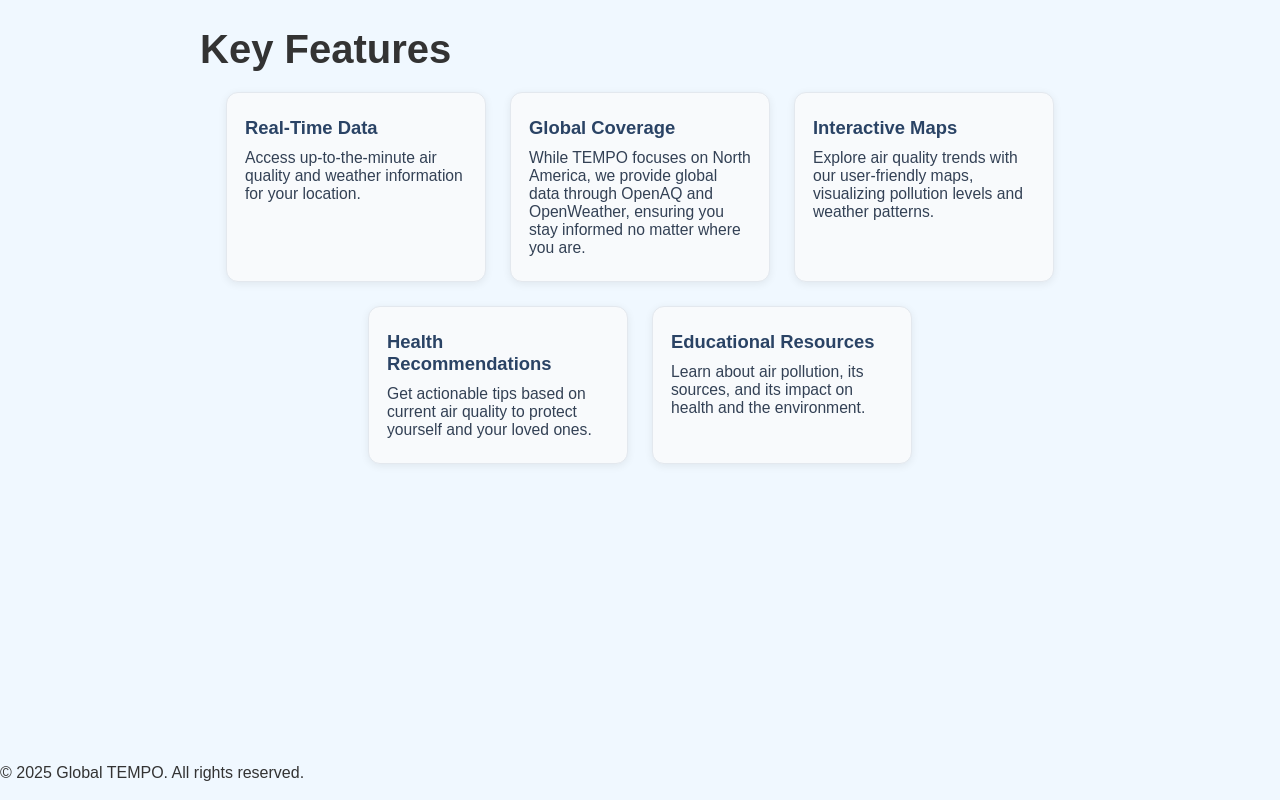
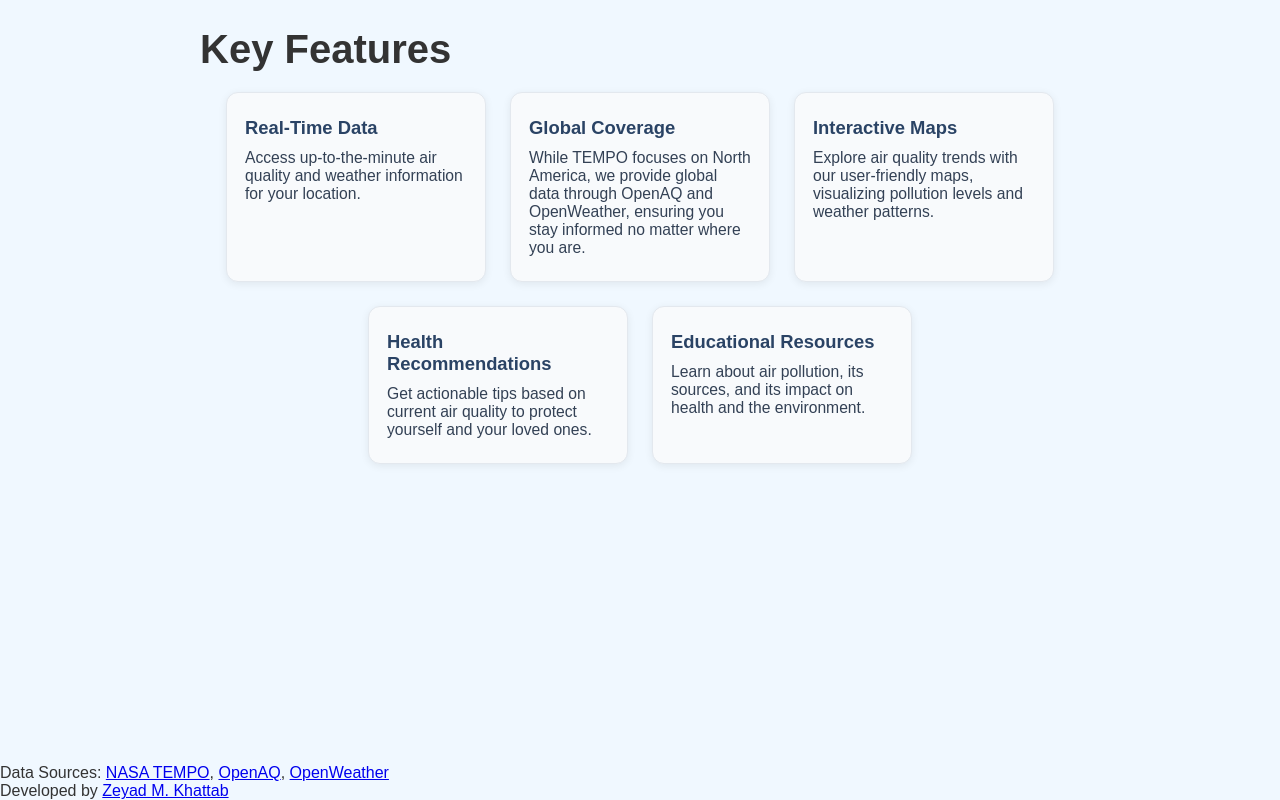
Before and after one commit to ZeyadMNagi/TEMPO-cast, a website: page public/index.html in a window 1280 px wide. Shown: the part 1840-2640 px from the top of the page. Drawn offline with Linux system fonts and the light colour scheme.

Commit message:
feat: Add video guidance on air pollution protection and update footer with data sources and developer credits

```diff
--- a/public/index.html
+++ b/public/index.html
@@ -166,7 +166,16 @@
       <section id="team"></section>
     </main>
     <footer>
-      <p>&copy; 2025 Global TEMPO. All rights reserved.</p>
+      <p>
+        Data Sources:
+        <a href="https://www.nasa.gov/tempo" target="_blank">NASA TEMPO</a>,
+        <a href="https://openaq.org" target="_blank">OpenAQ</a>,
+        <a href="https://openweathermap.org" target="_blank">OpenWeather</a>
+      </p>
+      <p>
+        Developed by
+        <a href="https://zeyad.dev" target="_blank">Zeyad M. Khattab</a>
+      </p>
     </footer>
 
     <script src="./js/globe.js"></script>
```
Also changed, not shown: public/WHO.html (+11 -0 lines), public/app-Global/index.html (+12 -0 lines).
